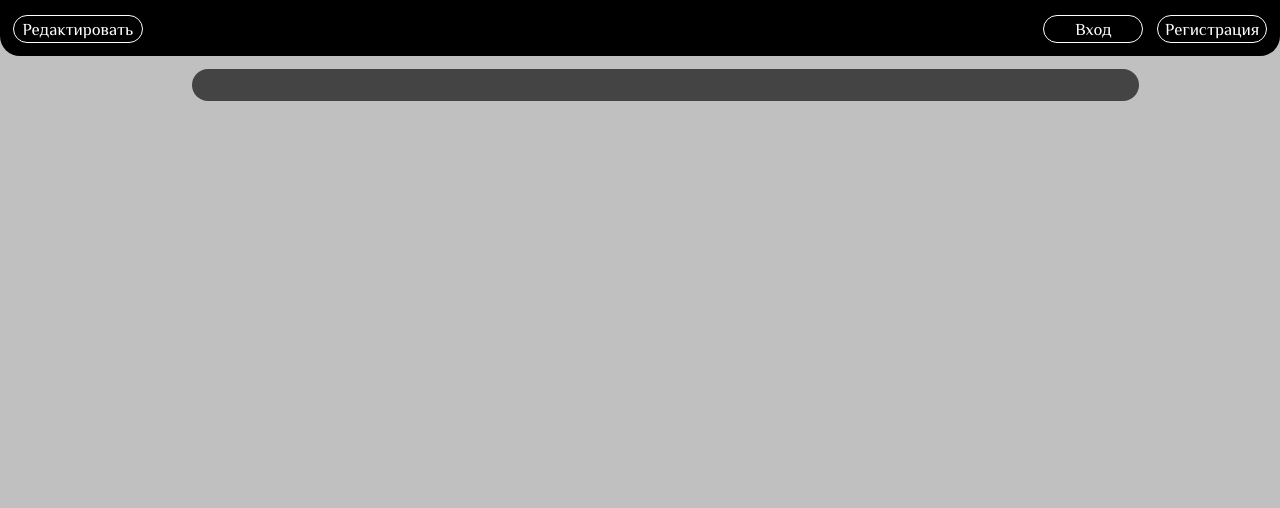
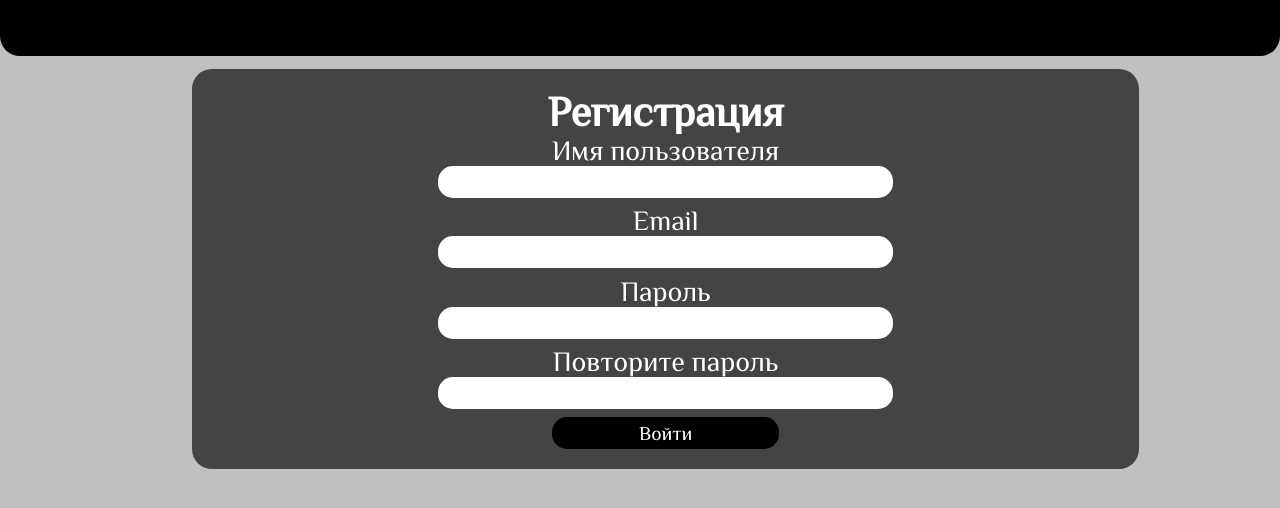
Before and after one commit to 1JigSaW/MyBC, a Django app: page /registration/ in a window 1280 px wide. Shown: the top 508 px of the page. Run offline with Django 3.2, Linux system fonts and the light colour scheme; some libraries are stand-ins or nearby versions.

Commit message:
add reg form

```diff
--- a/app/forms.py
+++ b/app/forms.py
@@ -47,16 +47,16 @@ class RegistrationForm(UserCreationForm):
         fields = ('username', 'email', 'password1', 'password2')
 
     def __init__(self, *args, **kwargs):
-        super(UsersRegistrationForm, self).__init__(*args, **kwargs)
+        super(RegistrationForm, self).__init__(*args, **kwargs)
         self.fields['username'].widget = forms.TextInput(attrs={
-            'class': '',
+            'class': 'username_field',
             })
         self.fields['password1'].widget = forms.PasswordInput(attrs={
-            'class': '',
+            'class': 'password_field',
             })
         self.fields['email'].widget = forms.EmailInput(attrs={
-            'class': '',
+            'class': 'email_field',
             })
         self.fields['password2'].widget = forms.PasswordInput(attrs={
-            'class': '',
+            'class': 'password2_field',
             })
--- a/single/urls.py
+++ b/single/urls.py
@@ -20,6 +20,5 @@ from app import views
 urlpatterns = [
     path('admin/', admin.site.urls),
     path('', views.main),
-    path('<username>/', views.account),
     path('registration/', views.registration, name='registration'),
 ]
--- a/static/css/main.css
+++ b/static/css/main.css
@@ -295,3 +295,35 @@ header {
 	width: 30px;
 	margin-right: 40px;
 }
+
+.registration_form {
+	text-align: center;
+}
+
+.label_username, .label_email, .label_password, .label_password2 {
+	position: relative;
+}
+
+.username_field, .password_field, .email_field, .password2_field {
+	display: block;
+	height: 4%;
+	width: 60%;
+	margin-left: 20%;
+	margin-right: 20%;
+	border: 10px;
+	border-radius: 15px;
+	font-size: 70%;
+	padding-left: 1%;
+	text-align: center;
+	margin-bottom: 1%;
+}
+
+.btn_reg_submit {
+	display: block;
+	height: 4%;
+	width: 30%;
+	margin-left: 35%;
+	margin-right: 35%;
+	font-size: 70%;
+	margin-bottom: 1%;
+}
--- a/templates/registration.html
+++ b/templates/registration.html
@@ -7,11 +7,28 @@
 </header>
 <section class="main">
 	<div class="alignment">
-		{{ form.username }}
-		{{ form.email }}
-		{{ form.password1 }}
-		{{ form.password2 }}
+		<h1>Регистрация</h1>
+		<form method="POST" class="registration_form">{% csrf_token %}
+			{% if form.errors %}
+	   			{% for field in form %}
+	      			{% for error in field.errors %}
+	          			<h3 class="errors_password">{{ error|escape }}</h3>
+	      			{% endfor %}
+	   			{% endfor %}
+			{% endif %}
+			{% for message in messages %}
+			<p>{{message}}</p>
+			{% endfor %}
+			<label class="label_username">Имя пользователя</label>
+			{{ form.username }}
+			<label class="label_email">Email</label>
+			{{ form.email }}
+			<label class="label_password">Пароль</label>
+			{{ form.password1 }}
+			<label class="label_password2">Повторите пароль</label>
+			{{ form.password2 }}
+			<button type="submit" class="btn_reg_submit">Войти</button>
+		</form>
 	</div>
 </section>
-
 {% endblock %}
```
